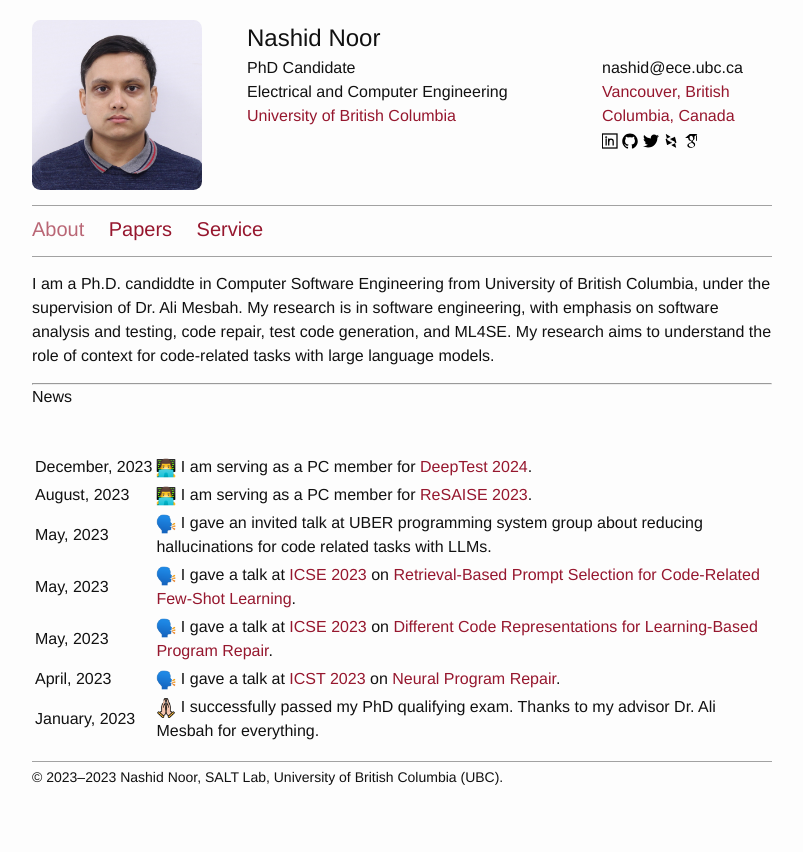
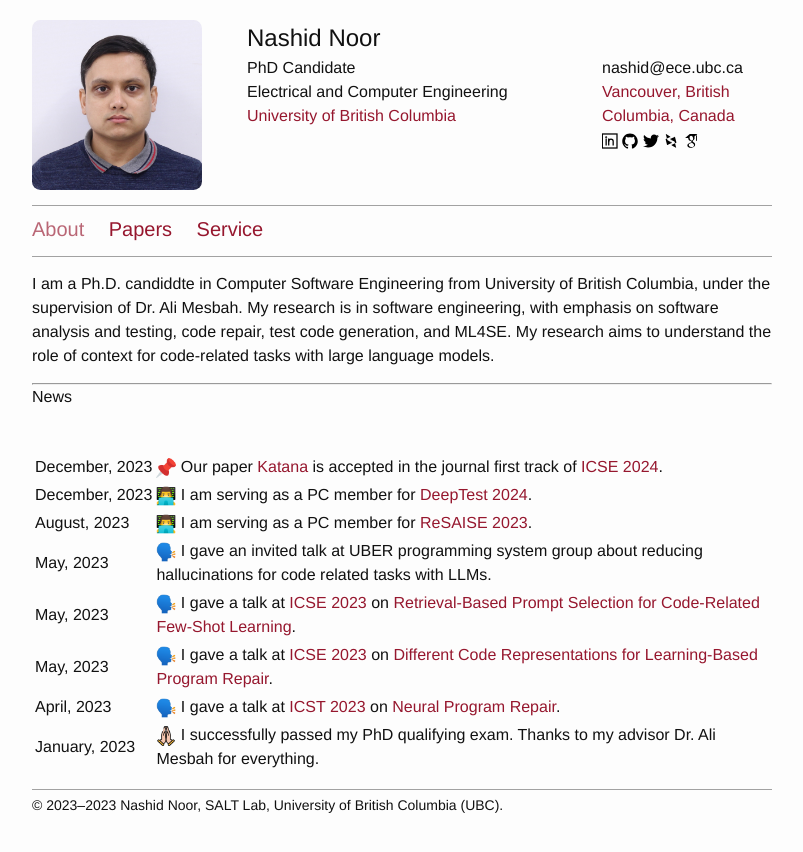
Before and after one commit to nashid/nashid.github.io, a Jekyll site: the page built from index.md, in a window 1280 px wide. Shown: the top 852 px of the page, without its empty margins (238-1041 px from the left). Built offline with Jekyll 4.4.1, drawn with Linux system fonts in a browser that asks for light colours.

Commit message:
add katana in the news

```diff
--- a/index.md
+++ b/index.md
@@ -13,6 +13,7 @@ News
 
 |                     |                                                                                                                                                                                                                                                                                   |
 |---------------------|-----------------------------------------------------------------------------------------------------------------------------------------------------------------------------------------------------------------------------------------------------------------------------------|
+| December,&nbsp;2023 | <img src="./resources/images/icon-pin.png" width="20" height="20"> Our paper [Katana](https://nashid.github.io/resources/papers/katana-tosem23.pdf) is accepted in the journal first track of [ICSE 2024](https://conf.researchr.org/home/icse-2024).                             |
 | December,&nbsp;2023 | <img src="./resources/images/icon-paper-review.png" width="20" height="20"> I am serving as a PC member for [DeepTest 2024](https://conf.researchr.org/home/icse-2024/deeptest-2024).                                                                                             |
 | August,&nbsp;2023   | <img src="./resources/images/icon-paper-review.png" width="20" height="20"> I am serving as a PC member for [ReSAISE 2023](https://resaise.github.io/2023/committee.html).                                                                                                        |
 | May,&nbsp;2023      | <img src="./resources/images/icon-talk.png" width="20" height="20"> I gave an invited talk at UBER programming system group about reducing hallucinations for code related tasks with LLMs.                                                                                       |
```
Also changed, not shown: resources/images/icon-paper-accepted.png (added), resources/images/icon-pin.png (added).
